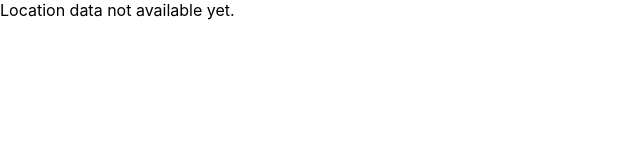
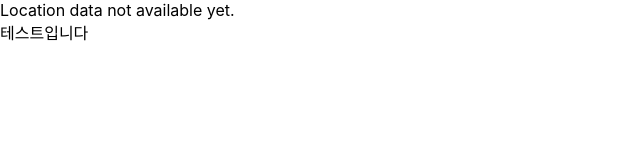
Before and after one commit to ApptiveDev/apptive-18th-team4-frontend, a React (Create React App) app: page /test in a window 1280 px wide. Shown: the top 160 px of the page, without its empty margins (0-640 px from the left). Built offline with nearby package versions, Linux system fonts and the light colour scheme; no server answers.

Commit message:
test: 테스트

```diff
--- a/src/pages/geolocation/index.js
+++ b/src/pages/geolocation/index.js
@@ -8,6 +8,7 @@ export default function Test() {
            {location.loaded
             ? JSON.stringify(location)
             : "Location data not available yet."}
+            <div>테스트입니다</div>
         </div>
     )
 }
```
